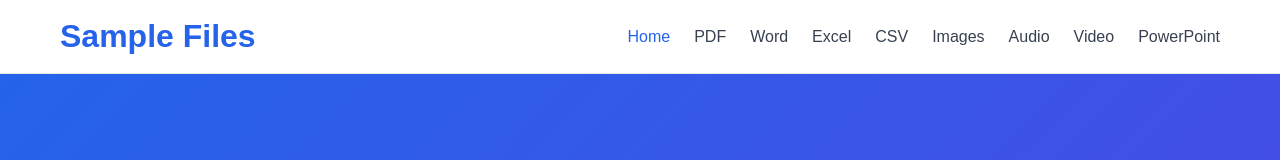
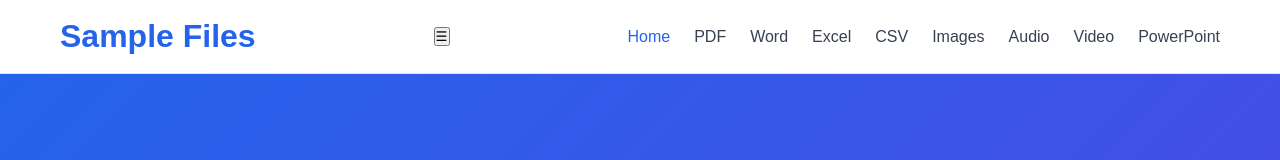
Before and after one commit to harichandranc/sample-files, a React (Vite) app: page / in a window 1280 px wide. Shown: the top 160 px of the page. Built offline with nearby package versions, Linux system fonts and the light colour scheme.

Commit message:
Update project

```diff
--- a/src/components/Navbar.jsx
+++ b/src/components/Navbar.jsx
@@ -1,7 +1,10 @@
+import { useState } from "react";
 import "../styles/layout.css";
 import { Link, NavLink } from "react-router-dom";
 
 function Navbar() {
+  const [menuOpen, setMenuOpen] = useState(false);
+
   return (
     <nav className="navbar">
       <div className="nav-container">
@@ -9,16 +12,53 @@ function Navbar() {
           Sample Files
         </Link>
 
-        <div className="nav-links">
-          <NavLink to="/">Home</NavLink>
-          <NavLink to="/pdf-files">PDF</NavLink>
-          <NavLink to="/word-files">Word</NavLink>
-          <NavLink to="/excel-files">Excel</NavLink>
-          <NavLink to="/csv-files">CSV</NavLink>
-          <NavLink to="/image-files">Images</NavLink>
-          <NavLink to="/audio-files">Audio</NavLink>
-          <NavLink to="/video-files">Video</NavLink>
-          <NavLink to="/ppt-files">PowerPoint</NavLink>
+        <button
+          className="menu-btn"
+          onClick={() => setMenuOpen(!menuOpen)}
+        >
+          ☰
+        </button>
+
+        <div
+          className={`nav-links ${
+            menuOpen ? "active" : ""
+          }`}
+        >
+          <NavLink to="/" onClick={() => setMenuOpen(false)}>
+            Home
+          </NavLink>
+
+          <NavLink to="/pdf-files" onClick={() => setMenuOpen(false)}>
+            PDF
+          </NavLink>
+
+          <NavLink to="/word-files" onClick={() => setMenuOpen(false)}>
+            Word
+          </NavLink>
+
+          <NavLink to="/excel-files" onClick={() => setMenuOpen(false)}>
+            Excel
+          </NavLink>
+
+          <NavLink to="/csv-files" onClick={() => setMenuOpen(false)}>
+            CSV
+          </NavLink>
+
+          <NavLink to="/image-files" onClick={() => setMenuOpen(false)}>
+            Images
+          </NavLink>
+
+          <NavLink to="/audio-files" onClick={() => setMenuOpen(false)}>
+            Audio
+          </NavLink>
+
+          <NavLink to="/video-files" onClick={() => setMenuOpen(false)}>
+            Video
+          </NavLink>
+
+          <NavLink to="/ppt-files" onClick={() => setMenuOpen(false)}>
+            PowerPoint
+          </NavLink>
         </div>
       </div>
     </nav>
```
